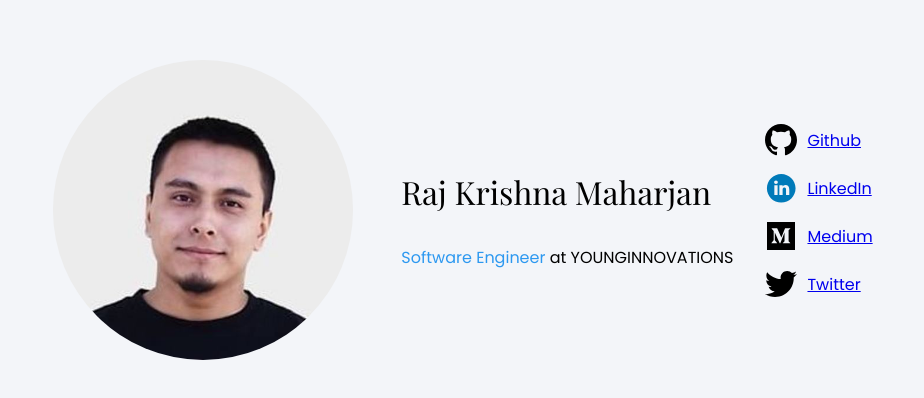
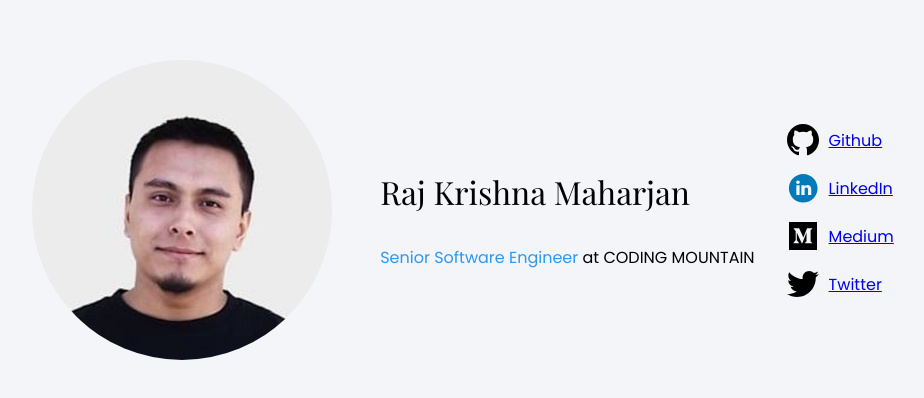
Before and after one commit to roxcity/rajmaharjan, a React (Create React App) app: page / in a window 1280 px wide. Shown: the part 188-586 px from the top of the page, without its empty margins (177-1101 px from the left). Built offline with nearby package versions, Linux system fonts and the light colour scheme.

Commit message:
update position and company

```diff
--- a/src/components/home/home.js
+++ b/src/components/home/home.js
@@ -12,7 +12,7 @@ function Home(props) {
         <div className="info">
           <p className="name">Raj Krishna Maharjan</p>
           <p className="title">
-            <span>Software Engineer</span> at YOUNGINNOVATIONS
+            <span>Senior Software Engineer</span> at CODING MOUNTAIN
           </p>
         </div>
       </div>
```
